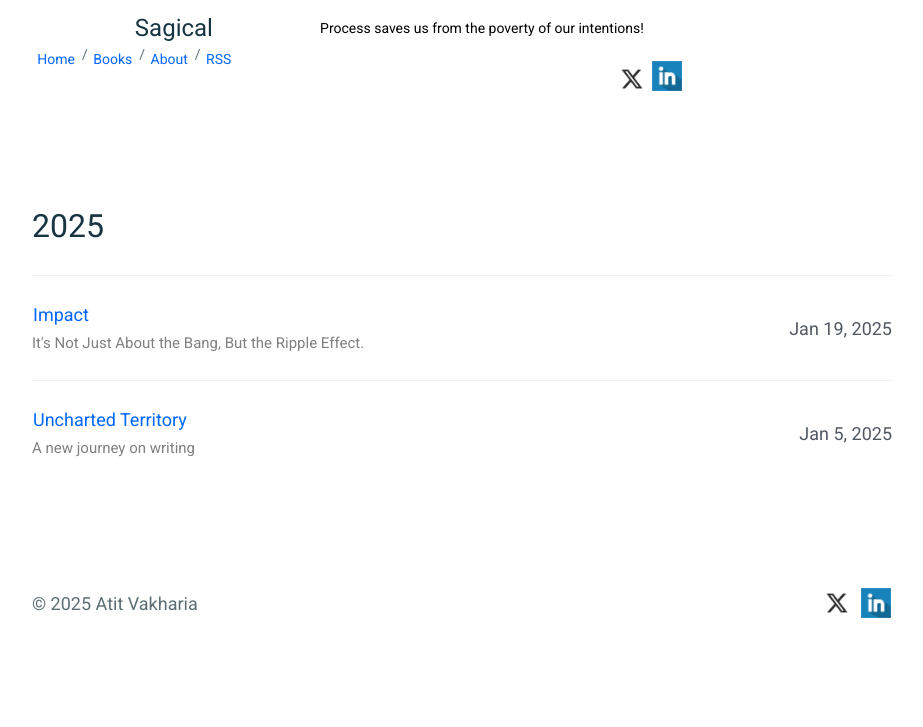
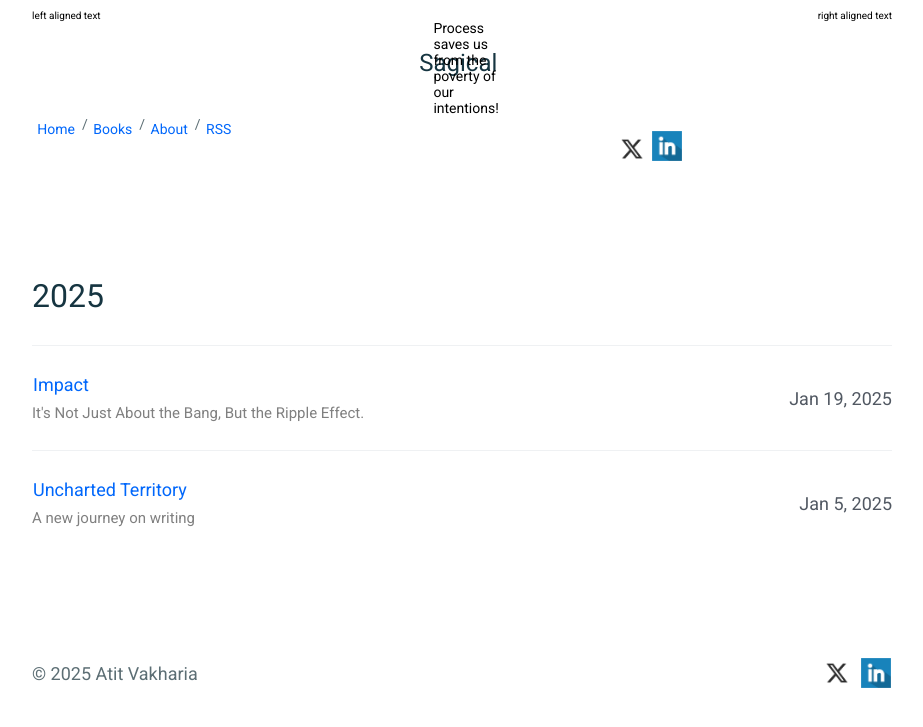
Before and after one commit to mkchoi212/paper-jekyll-theme, a Jekyll site: the page built from index.html, in a window 1280 px wide. Shown: the top 727 px of the page, without its empty margins (178-1101 px from the left). Built offline with Jekyll 4.4.1, drawn with Linux system fonts in a browser that asks for light colours.

Commit message:
Update header.html

```diff
--- a/_includes/header.html
+++ b/_includes/header.html
@@ -1,4 +1,6 @@
 <header class="c-page__header">
+  <div style="float: left; width: 45%;">left aligned text</div>
+  <div style="float: right; text-align: right; width: 50%;">right aligned text </div>
   <div style="display: flex; flex-direction: row; justify-content: space-around; flex-wrap: wrap;">
     <div style="display: flex; width: 32%; text-alight: left;">
       <h1 style="margin: auto; color: navyblue;">{{ site.title }}</h1>
```
